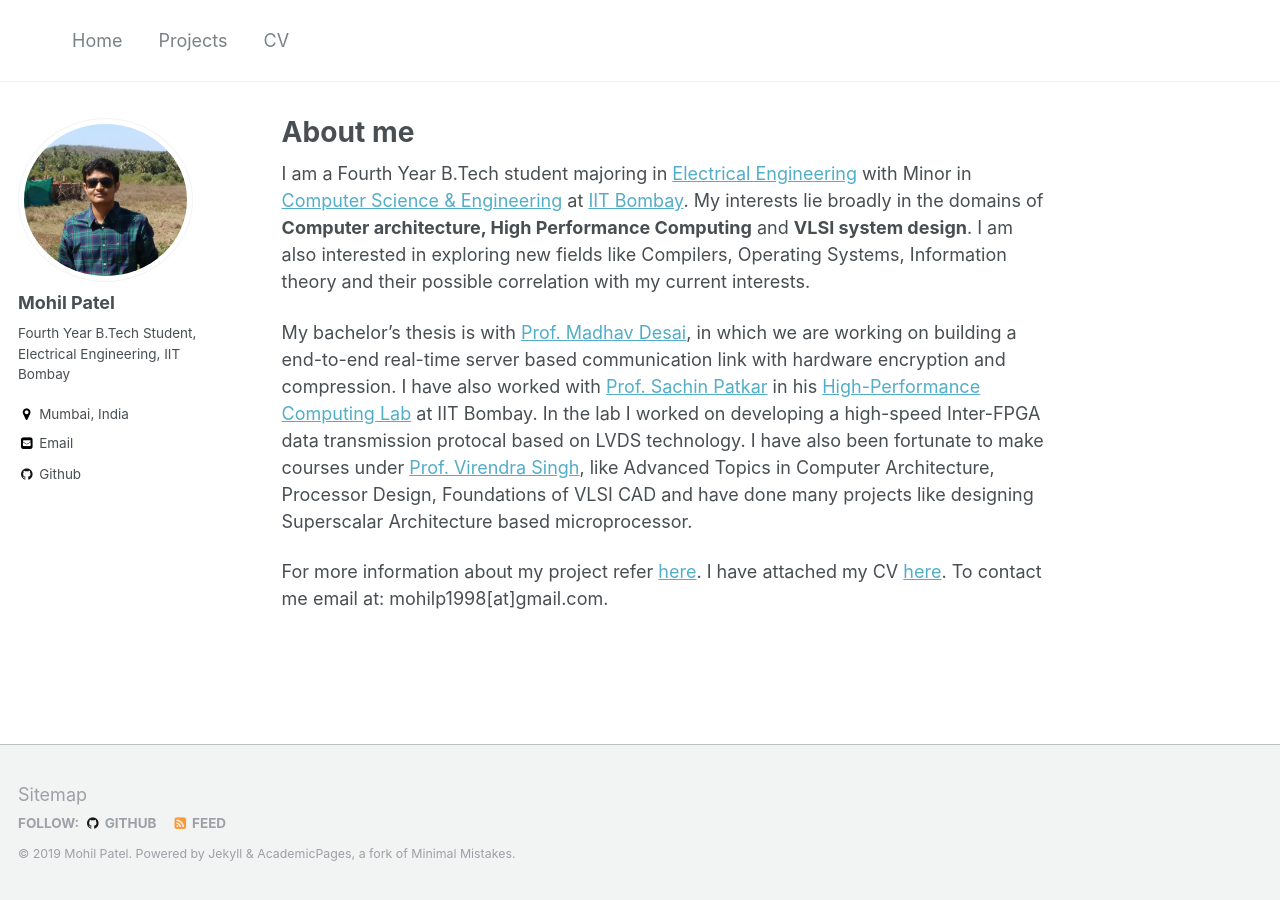
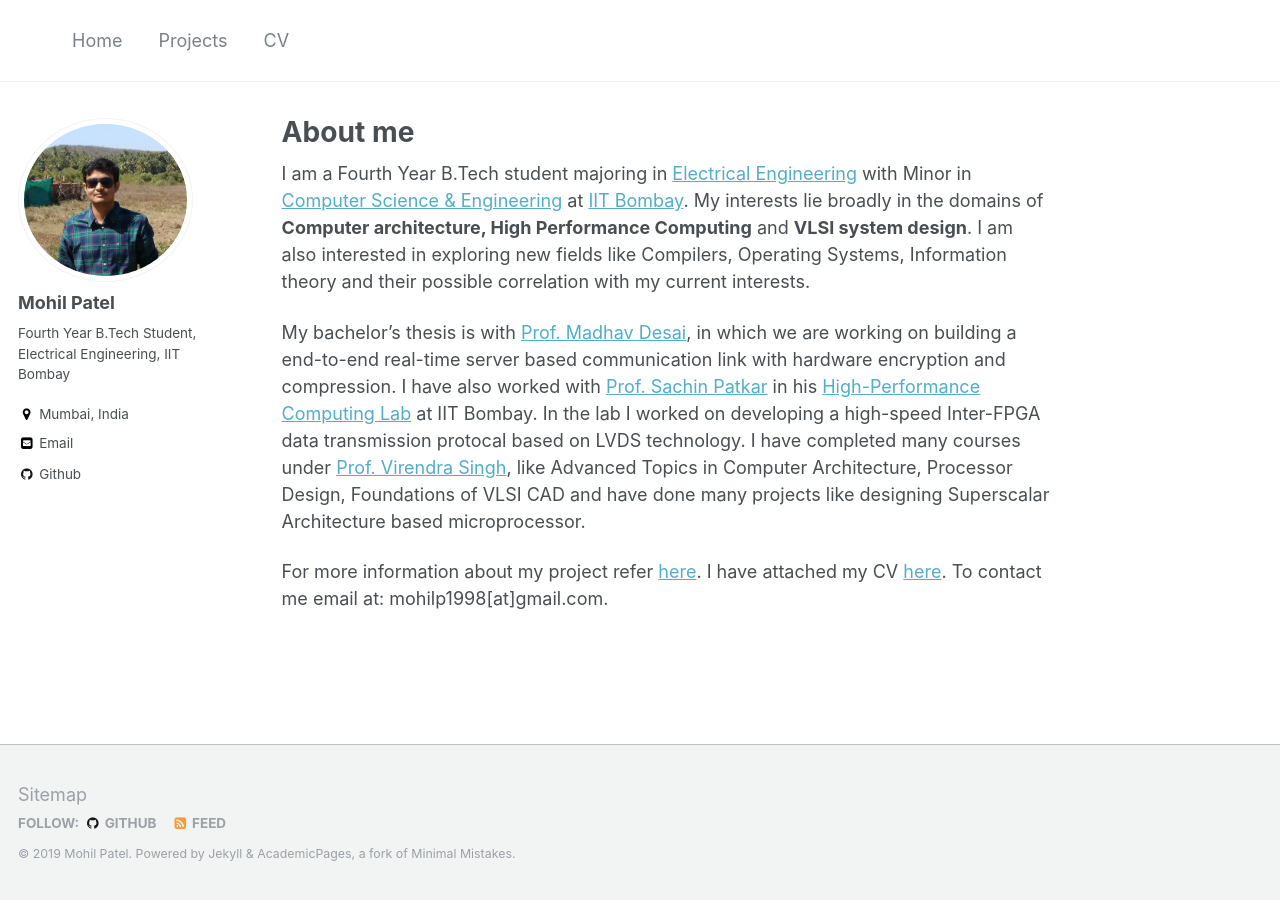
Before and after one commit to shreyasdethe/home, a Jekyll site: the page built from _pages/about.md, in a window 1280 px wide. Built offline with Jekyll 4.4.1, drawn with Linux system fonts in a browser that asks for light colours.

Commit message:
Changing few parts of content

```diff
--- a/_pages/about.md
+++ b/_pages/about.md
@@ -11,7 +11,7 @@ redirect_from:
 
 I am a Fourth Year B.Tech student majoring in [Electrical Engineering](https://www.ee.iitb.ac.in/web) with Minor in [Computer Science & Engineering](https://www.cse.iitb.ac.in) at [IIT Bombay](http://www.iitb.ac.in). My interests lie broadly in the domains of **Computer architecture, High Performance Computing** and **VLSI system design**. I am also interested in exploring new fields like Compilers, Operating Systems, Information theory and their possible correlation with my current interests.
 
-My bachelor's thesis is with [Prof. Madhav Desai](https://www.ee.iitb.ac.in/web/people/faculty/home/madhav), in which we are working on building a end-to-end real-time server based communication link with hardware encryption and compression. I have also worked with [Prof. Sachin Patkar](https://www.ee.iitb.ac.in/wiki/faculty/patkar) in his [High-Performance Computing Lab](https://www.ee.iitb.ac.in/~hpc/) at IIT Bombay. In the lab I worked on developing a high-speed Inter-FPGA data transmission protocal based on LVDS technology. I have also been fortunate to make courses under [Prof. Virendra Singh](https://www.ee.iitb.ac.in/~viren/), like Advanced Topics in Computer Architecture, Processor Design, Foundations of VLSI CAD and have done many projects like designing Superscalar Architecture based microprocessor.
+My bachelor's thesis is with [Prof. Madhav Desai](https://www.ee.iitb.ac.in/web/people/faculty/home/madhav), in which we are working on building a end-to-end real-time server based communication link with hardware encryption and compression. I have also worked with [Prof. Sachin Patkar](https://www.ee.iitb.ac.in/wiki/faculty/patkar) in his [High-Performance Computing Lab](https://www.ee.iitb.ac.in/~hpc/) at IIT Bombay. In the lab I worked on developing a high-speed Inter-FPGA data transmission protocal based on LVDS technology. I have completed many courses under [Prof. Virendra Singh](https://www.ee.iitb.ac.in/~viren/), like Advanced Topics in Computer Architecture, Processor Design, Foundations of VLSI CAD and have done many projects like designing Superscalar Architecture based microprocessor.
 
 For more information about my project refer [here](https://mohilp1998.github.io/projects/). I have attached my CV [here](https://mohilp1998.github.io/cv/). To contact me email at: mohilp1998[at]gmail.com.
 
```
